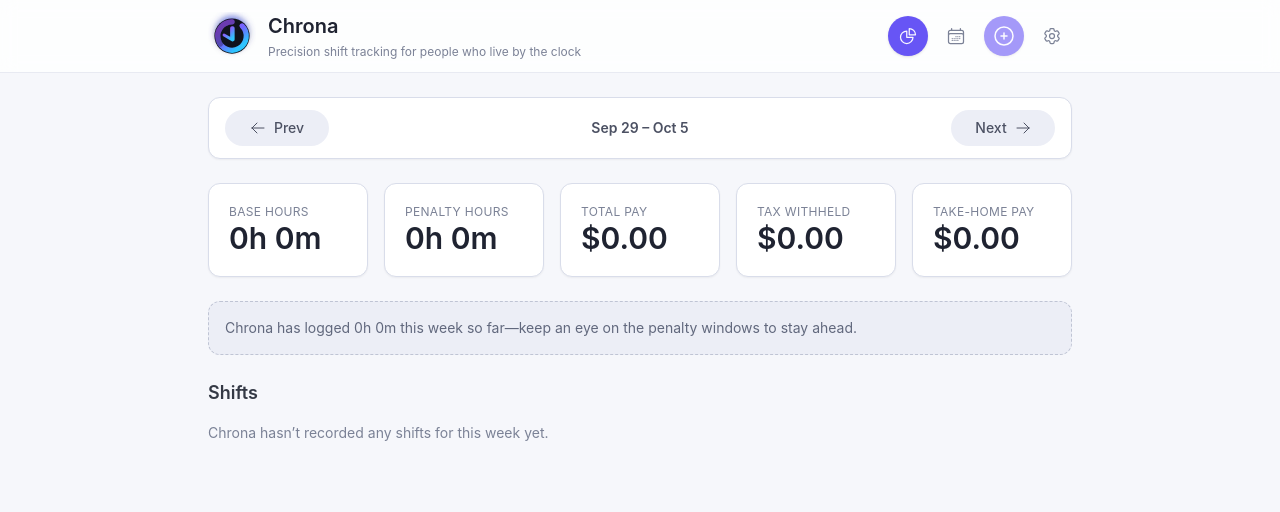
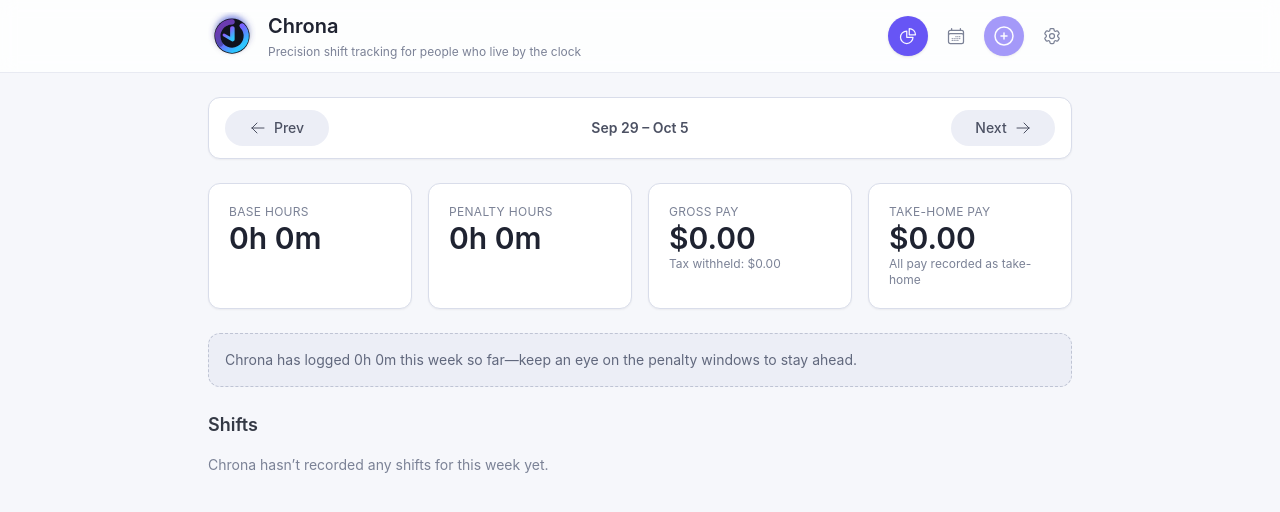
Before and after one commit to beatz174-bit/shift-recorder, a React (Vite) app: page / in a window 1280 px wide. Shown: the top 512 px of the page. Built offline with nearby package versions, Linux system fonts and the light colour scheme.

Commit message:
Refine tax display across shifts and summary

```diff
--- a/src/app/components/ShiftCard.tsx
+++ b/src/app/components/ShiftCard.tsx
@@ -1,7 +1,6 @@
 import type { Shift } from '../db/schema';
 import { useTimeFormatter } from '../state/useTimeFormatter';
 import { formatMinutesDuration } from '../utils/format';
-import { useShiftWithholding } from '../features/shifts/useShiftWithholding';
 
 const dateFormatter = new Intl.DateTimeFormat(undefined, {
   weekday: 'short',
@@ -25,11 +24,10 @@ export default function ShiftCard({ shift, currency, onEdit, onDelete }: ShiftCa
     currency,
     maximumFractionDigits: 2
   });
-  const withholding = useShiftWithholding(shift);
 
   return (
-    <article className="flex flex-col gap-3 rounded-xl border border-neutral-200 bg-white p-4 shadow-sm transition hover:shadow-md dark:border-midnight-800 dark:bg-midnight-900">
-      <div className="grid grid-cols-[minmax(0,1fr)_auto] gap-3 sm:grid-cols-[minmax(0,1fr)_auto_auto] sm:items-center">
+    <article className="flex flex-col gap-4 rounded-xl border border-neutral-200 bg-white p-4 shadow-sm transition hover:shadow-md dark:border-midnight-800 dark:bg-midnight-900">
+      <div className="flex flex-col gap-2 sm:flex-row sm:items-start sm:justify-between">
         <header className="min-w-0">
           <p className="text-sm font-semibold text-neutral-700 dark:text-neutral-100">
             {dateFormatter.format(startDate)}
@@ -38,10 +36,11 @@ export default function ShiftCard({ shift, currency, onEdit, onDelete }: ShiftCa
             {timeFormatter.format(startDate)} — {endDate ? timeFormatter.format(endDate) : 'In progress'}
           </p>
         </header>
-        <p className="col-start-2 row-start-1 text-right text-base font-semibold text-neutral-900 dark:text-neutral-50 sm:col-start-3 sm:row-start-1 sm:text-lg">
+        <p className="text-right text-base font-semibold text-neutral-900 dark:text-neutral-50 sm:text-lg">
           {currencyFormatter.format(shift.totalPay / 100)}
         </p>
-        <dl className="col-span-2 col-start-1 row-start-2 grid grid-cols-3 gap-2 text-[11px] sm:col-span-1 sm:col-start-2 sm:row-start-1 sm:gap-4 sm:text-xs">
+      </div>
+      <dl className="grid grid-cols-3 gap-2 text-[11px] sm:gap-4 sm:text-xs">
         <div>
           <dt className="text-neutral-500 dark:text-neutral-300">Base</dt>
           <dd className="font-medium text-neutral-700 dark:text-neutral-100">{formatMinutesDuration(shift.baseMinutes)}</dd>
@@ -57,29 +56,6 @@ export default function ShiftCard({ shift, currency, onEdit, onDelete }: ShiftCa
           </dd>
         </div>
       </dl>
-        <div className="col-span-2 grid gap-1 text-[11px] text-neutral-500 dark:text-neutral-300 sm:col-span-1 sm:col-start-3 sm:row-start-1 sm:text-xs">
-          <span className="font-semibold uppercase tracking-wide text-neutral-400 dark:text-neutral-500">
-            Withholding
-          </span>
-          <div className="flex flex-col gap-1 text-neutral-600 dark:text-neutral-200">
-            <span>
-              Tax withheld:{' '}
-              {withholding
-                ? currencyFormatter.format(withholding.totalWithheldCents / 100)
-                : '—'}
-            </span>
-            <span>
-              Take-home:{' '}
-              {withholding
-                ? currencyFormatter.format(withholding.takeHomeCents / 100)
-                : '—'}
-            </span>
-            <span className="text-[10px] text-neutral-400 dark:text-neutral-500">
-              Tax profile from Settings.
-            </span>
-          </div>
-        </div>
-      </div>
       {(onEdit || onDelete) && (
         <footer className="flex flex-col gap-2 sm:flex-row sm:items-center sm:justify-end">
           {onEdit && (
--- a/src/app/routes/ShiftsPage.tsx
+++ b/src/app/routes/ShiftsPage.tsx
@@ -25,7 +25,6 @@ import type { Shift, WeekStart } from '../db/schema';
 import { useSettings } from '../state/SettingsContext';
 import { useDateTimeFormatter, useTimeFormatter } from '../state/useTimeFormatter';
 import { formatMinutesDuration } from '../utils/format';
-import { useShiftWithholding } from '../features/shifts/useShiftWithholding';
 
 function ShiftSummaryCard({
   shift,
@@ -44,7 +43,6 @@ function ShiftSummaryCard({
   const endDate = shift.endISO ? new Date(shift.endISO) : null;
   const upcoming = endDate ? endDate >= now : startDate >= now;
   const totalDuration = formatMinutesDuration(shift.baseMinutes + shift.penaltyMinutes);
-  const withholding = useShiftWithholding(shift);
   const currencyFormatter = useMemo(
     () =>
       new Intl.NumberFormat(undefined, {
@@ -73,17 +71,9 @@ function ShiftSummaryCard({
         </div>
       </div>
       <div className="flex flex-col gap-1 text-[0.65rem] text-neutral-600 dark:text-neutral-300">
+        <span>Total pay: {currencyFormatter.format(shift.totalPay / 100)}</span>
         <span>
-          Tax withheld:{' '}
-          {withholding
-            ? currencyFormatter.format(withholding.totalWithheldCents / 100)
-            : '—'}
-        </span>
-        <span>
-          Take-home:{' '}
-          {withholding
-            ? currencyFormatter.format(withholding.takeHomeCents / 100)
-            : '—'}
+          Base {formatMinutesDuration(shift.baseMinutes)} · Penalty {formatMinutesDuration(shift.penaltyMinutes)}
         </span>
       </div>
     </button>
@@ -179,7 +169,6 @@ export default function ShiftsPage() {
   });
 
   const now = new Date();
-  const selectedWithholding = useShiftWithholding(selectedShift);
   const selectedDateKey = format(selectedDate, 'yyyy-MM-dd');
   const selectedDayShifts = shiftsByDay.get(selectedDateKey) ?? [];
   const monthLabel = format(currentMonth, 'MMMM yyyy');
@@ -402,34 +391,6 @@ export default function ShiftsPage() {
                   Base: {formatMinutesDuration(selectedShift.baseMinutes)} · Penalty: {formatMinutesDuration(selectedShift.penaltyMinutes)}
                 </span>
                 <span>Total pay: {currencyFormatter.format(selectedShift.totalPay / 100)}</span>
-                {selectedWithholding ? (
-                  <div className="mt-2 grid gap-1 text-xs text-neutral-500 dark:text-neutral-300">
-                    <span>
-                      Tax withheld: {currencyFormatter.format(selectedWithholding.totalWithheldCents / 100)} (
-                      {currencyFormatter.format(selectedWithholding.baseWithholdingCents / 100)}
-                      {selectedWithholding.stslCents > 0
-                        ? ` + STSL ${currencyFormatter.format(selectedWithholding.stslCents / 100)}`
-                        : ''}
-                      )
-                    </span>
-                    <span>
-                      Take-home pay: {currencyFormatter.format(selectedWithholding.takeHomeCents / 100)}
-                    </span>
-                    <span className="text-[10px] text-neutral-400 dark:text-neutral-500">
-                      Schedule 1 effective {selectedWithholding.breakdown.effectiveSchedules.schedule1EffectiveFrom}
-                      {selectedWithholding.breakdown.effectiveSchedules.schedule8EffectiveFrom
-                        ? ` · Schedule 8 effective ${selectedWithholding.breakdown.effectiveSchedules.schedule8EffectiveFrom}`
-                        : ''}
-                    </span>
-                  </div>
-                ) : null}
-                {selectedWithholding && selectedWithholding.breakdown.notes.length > 0 ? (
-                  <ul className="mt-2 list-disc space-y-1 pl-4 text-[10px] text-neutral-400 dark:text-neutral-500">
-                    {selectedWithholding.breakdown.notes.map((note) => (
-                      <li key={note}>{note}</li>
-                    ))}
-                  </ul>
-                ) : null}
               </div>
               <button
                 type="button"
--- a/src/app/routes/SummaryPage.tsx
+++ b/src/app/routes/SummaryPage.tsx
@@ -81,39 +81,46 @@ export default function SummaryPage() {
   const totalPay = totals.basePay + totals.penaltyPay;
   const totalWithheld = totals.taxWithheld;
   const totalTakeHome = totals.takeHome || totalPay;
+  const hasWithholding = totalWithheld > 0;
+  const metricCardClass =
+    'rounded-xl border border-neutral-200 bg-white p-4 shadow-sm dark:border-midnight-800 dark:bg-midnight-900 sm:p-5';
+  const metricLabelClass = 'text-[10px] uppercase tracking-wide text-neutral-500 sm:text-xs';
+  const metricDetailClass = 'text-[11px] text-neutral-500 dark:text-neutral-300 sm:text-xs';
 
   return (
     <section className="flex flex-col gap-6">
       <WeekNavigator range={range} onPrev={goPrev} onNext={goNext} />
-      <div className="grid grid-cols-2 gap-2 sm:grid-cols-3 sm:gap-4 lg:grid-cols-5">
-        <div className="rounded-xl border border-neutral-200 bg-white p-4 shadow-sm dark:border-midnight-800 dark:bg-midnight-900 sm:p-5">
-          <p className="text-[10px] uppercase tracking-wide text-neutral-500 sm:text-xs">Base hours</p>
+      <div className="grid grid-cols-1 gap-3 sm:grid-cols-2 sm:gap-4 xl:grid-cols-4">
+        <div className={metricCardClass}>
+          <p className={metricLabelClass}>Base hours</p>
           <p className="text-xl font-semibold leading-tight text-neutral-900 dark:text-neutral-50 sm:text-3xl">
             {formatMinutesDuration(totals.baseMinutes)}
           </p>
         </div>
-        <div className="rounded-xl border border-neutral-200 bg-white p-4 shadow-sm dark:border-midnight-800 dark:bg-midnight-900 sm:p-5">
-          <p className="text-[10px] uppercase tracking-wide text-neutral-500 sm:text-xs">Penalty hours</p>
+        <div className={metricCardClass}>
+          <p className={metricLabelClass}>Penalty hours</p>
           <p className="text-xl font-semibold leading-tight text-neutral-900 dark:text-neutral-50 sm:text-3xl">
             {formatMinutesDuration(totals.penaltyMinutes)}
           </p>
         </div>
-        <div className="rounded-xl border border-neutral-200 bg-white p-4 shadow-sm dark:border-midnight-800 dark:bg-midnight-900 sm:p-5">
-          <p className="text-[10px] uppercase tracking-wide text-neutral-500 sm:text-xs">Total pay</p>
+        <div className={metricCardClass}>
+          <p className={metricLabelClass}>Gross pay</p>
           <p className="text-xl font-semibold leading-tight text-neutral-900 dark:text-neutral-50 sm:text-3xl">
             {currencyFormatter.format(totalPay / 100)}
           </p>
-        </div>
-        <div className="rounded-xl border border-neutral-200 bg-white p-4 shadow-sm dark:border-midnight-800 dark:bg-midnight-900 sm:p-5">
-          <p className="text-[10px] uppercase tracking-wide text-neutral-500 sm:text-xs">Tax withheld</p>
-          <p className="text-xl font-semibold leading-tight text-neutral-900 dark:text-neutral-50 sm:text-3xl">
-            {currencyFormatter.format(totalWithheld / 100)}
+          <p className={metricDetailClass}>
+            Tax withheld: {currencyFormatter.format(totalWithheld / 100)}
           </p>
         </div>
-        <div className="rounded-xl border border-neutral-200 bg-white p-4 shadow-sm dark:border-midnight-800 dark:bg-midnight-900 sm:p-5">
-          <p className="text-[10px] uppercase tracking-wide text-neutral-500 sm:text-xs">Take-home pay</p>
+        <div className={metricCardClass}>
+          <p className={metricLabelClass}>Take-home pay</p>
           <p className="text-xl font-semibold leading-tight text-neutral-900 dark:text-neutral-50 sm:text-3xl">
             {currencyFormatter.format(totalTakeHome / 100)}
+          </p>
+          <p className={metricDetailClass}>
+            {hasWithholding
+              ? `Net after ${currencyFormatter.format(totalWithheld / 100)} withheld`
+              : 'All pay recorded as take-home'}
           </p>
         </div>
       </div>
```
Lines whose indentation alone changed are shown as unchanged.
